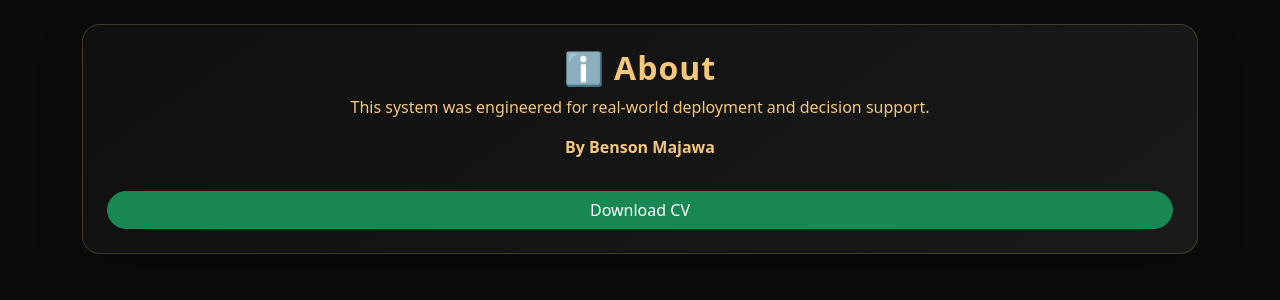
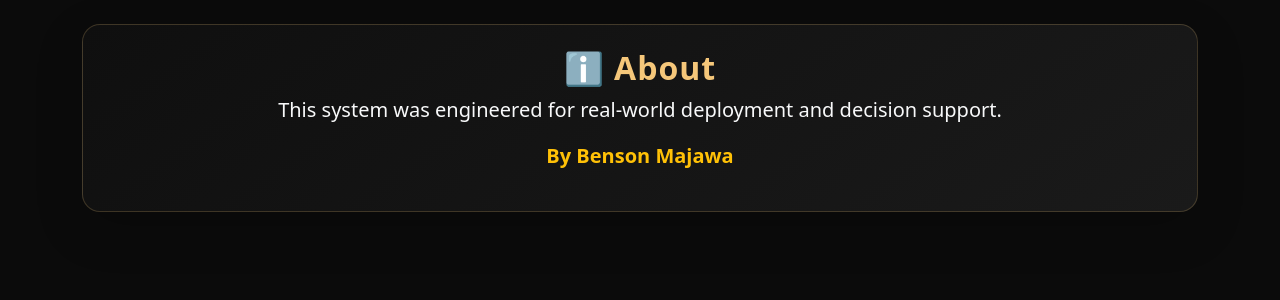
Before and after one commit to majawabenson844-del/credit-risk-flask, a Flask app: page /about in a window 1280 px wide. Shown: the part 61-361 px from the top of the page. Run offline with Flask 3, Linux system fonts and the light colour scheme.

Commit message:
Update about.html

```diff
--- a/templates/about.html
+++ b/templates/about.html
@@ -2,8 +2,13 @@
 {% block content %}
 <div class="card shadow-lg p-4 text-center">
   <h2 class="fw-bold">ℹ️ About</h2>
-  <p>This system was engineered for real-world deployment and decision support.</p>
-  <p><strong>By Benson Majawa</strong></p>
-  <a href="/static/Benson_Majawa_CV.pdf" class="btn btn-success mt-3 rounded-pill" download>Download CV</a>
+
+  <p class="text-light fs-5">
+    This system was engineered for real-world deployment and decision support.
+  </p>
+
+  <p class="fw-bold text-warning fs-5">
+    By Benson Majawa
+  </p>
 </div>
 {% endblock %}
```
